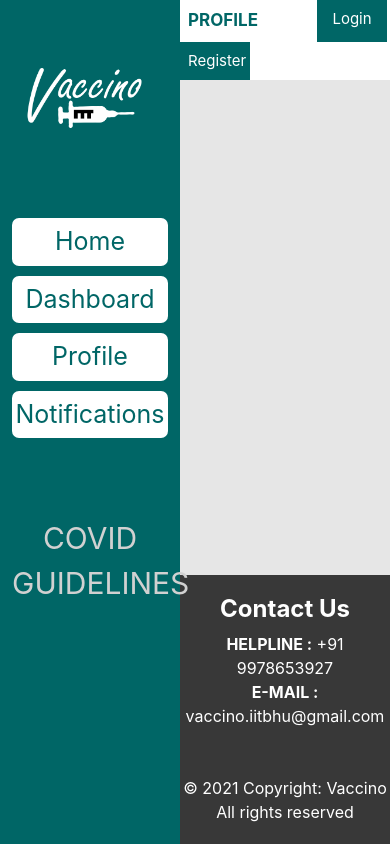
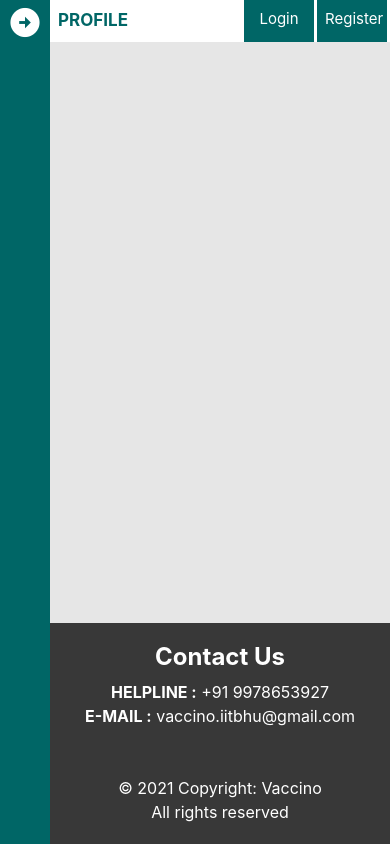
Before and after one commit to sakshi-2412/vaccino, a Django app: page /base/profile/ in a window 390 px wide. Run offline with Django 3.2, Linux system fonts and the light colour scheme.

Commit message:
add toggle button

```diff
--- a/base/templates/base_generic.html
+++ b/base/templates/base_generic.html
@@ -26,20 +26,32 @@
 
   <body>
     <div class="d-flex">
-      <div class="sidenav">
+      <div class="sidenav" id="sidenav">
+        <div class="shownav" id="shownav">
           <img src="{% static 'img/logo.png' %}" alt="VACCINO" />
           <a href="{% url 'index' %}" class="d-flex justify-content-center mt-5">Home</a>
           <a href="{% url 'index' %}" class="d-flex justify-content-center">Dashboard</a>
           <a href="{% url 'profile' %}" class="d-flex justify-content-center">Profile</a>
-        <a href="{% url 'notif' %}" class="d-flex justify-content-center mb-5">Notifications</a>
+          <a href="{% url 'notif' %}" class="d-flex justify-content-center mb-3">Notifications</a>
           <a href="https://www.who.int/emergencies/diseases/novel-coronavirus-2019/advice-for-public"
           target="_blank" class="guide">
             COVID <br/>
             GUIDELINES
           </a>
+          <div class="text-center">
+            <div class="material-icons" style="font-size: 50px; color:white;" id="hidebtn" role="button">
+              arrow_circle_left
+            </div>
+          </div>
+        </div>
+        <div class="hidenav" id="hidenav">
+          <div class="material-icons" style="font-size: 35px; color:white" id="showbtn" role="button">
+            arrow_circle_right
+          </div>
+        </div>
       </div>
 
-      <div class="d-flex flex-column min-vh-100 container-fluid">
+      <div class="d-flex flex-column min-vh-100 container-fluid" id="main">
         <div class="row bg-white d-flex">
           <div class="mr-auto p-2">{% block page %} {% endblock %}</div>
           <a href="{% url 'index' %}" class="p-2">Login</a>
@@ -67,3 +79,26 @@
     </div>
   </body>
 </html>
+
+<script>
+
+var hidebtn = document.getElementById("hidebtn");
+var showbtn = document.getElementById("showbtn");
+
+hidebtn.addEventListener("click", function() {
+	document.getElementById("sidenav").style.width = "50px";
+  document.getElementById("sidenav").style.paddingTop = "5px";
+  document.getElementById("shownav").style.display = "none";
+  document.getElementById("hidenav").style.display = "block";
+  document.getElementById("main").style.marginLeft = "50px";
+}, false);
+
+showbtn.addEventListener("click", function() {
+	document.getElementById("sidenav").style.width = "clamp(180px,16vw,16vw)";
+  document.getElementById("sidenav").style.paddingTop = "20px";
+  document.getElementById("shownav").style.display = "block";
+  document.getElementById("hidenav").style.display = "none";
+  document.getElementById("main").style.marginLeft = "clamp(180px, 16vw, 16vw)";
+}, false);
+
+</script>
--- a/static/css/base_generic.css
+++ b/static/css/base_generic.css
@@ -12,13 +12,15 @@ body {
 
 .sidenav {
   height: 100%;
-  width: 16vw;
-  min-width: 180px;
+  width: clamp(180px,16vw,16vw);
   position: fixed;
   background-color: #006666;
-  /* overflow-x:visible; */
-  /* overflow-y: visible;  */
   padding-top: 20px;
+}
+
+.sidenav .hidenav{
+  display: none;
+  text-align: center;
 }
 
 .sidenav a {
@@ -87,3 +89,22 @@ body {
   min-height: 100px;
   padding: 20px 0px;
 }
+
+@media only screen and (max-width: 650px) {
+  .sidenav .hidenav{
+    display: block;
+  }
+
+  .sidenav{
+    width:50px;
+    padding-top: 5px;
+  }
+
+  .sidenav .shownav{
+    display: none;
+  }
+
+  .container-fluid{
+    margin-left: 50px;
+  }
+}
```
Also changed, not shown: base/templates/notif.html (indentation only). Lines whose indentation alone changed are shown as unchanged.
